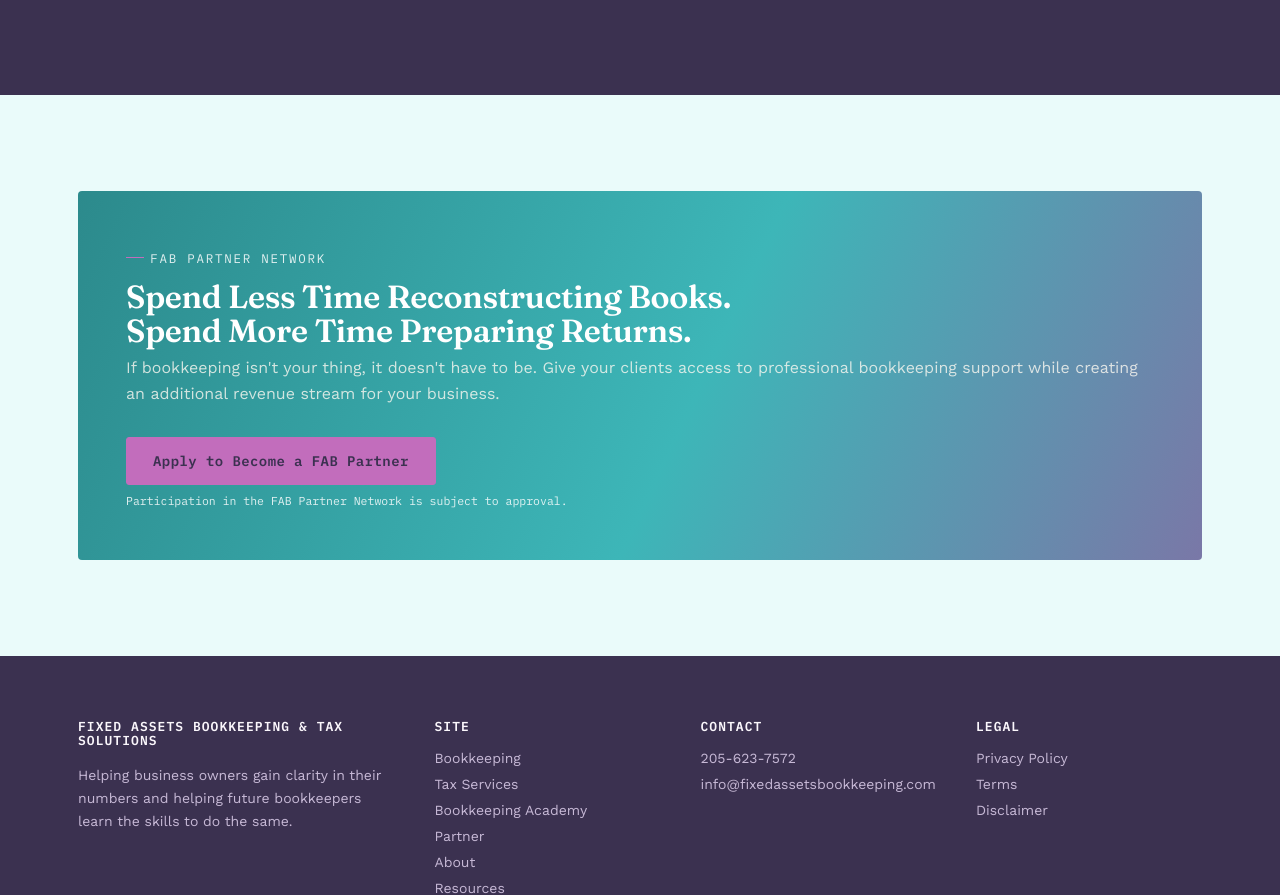
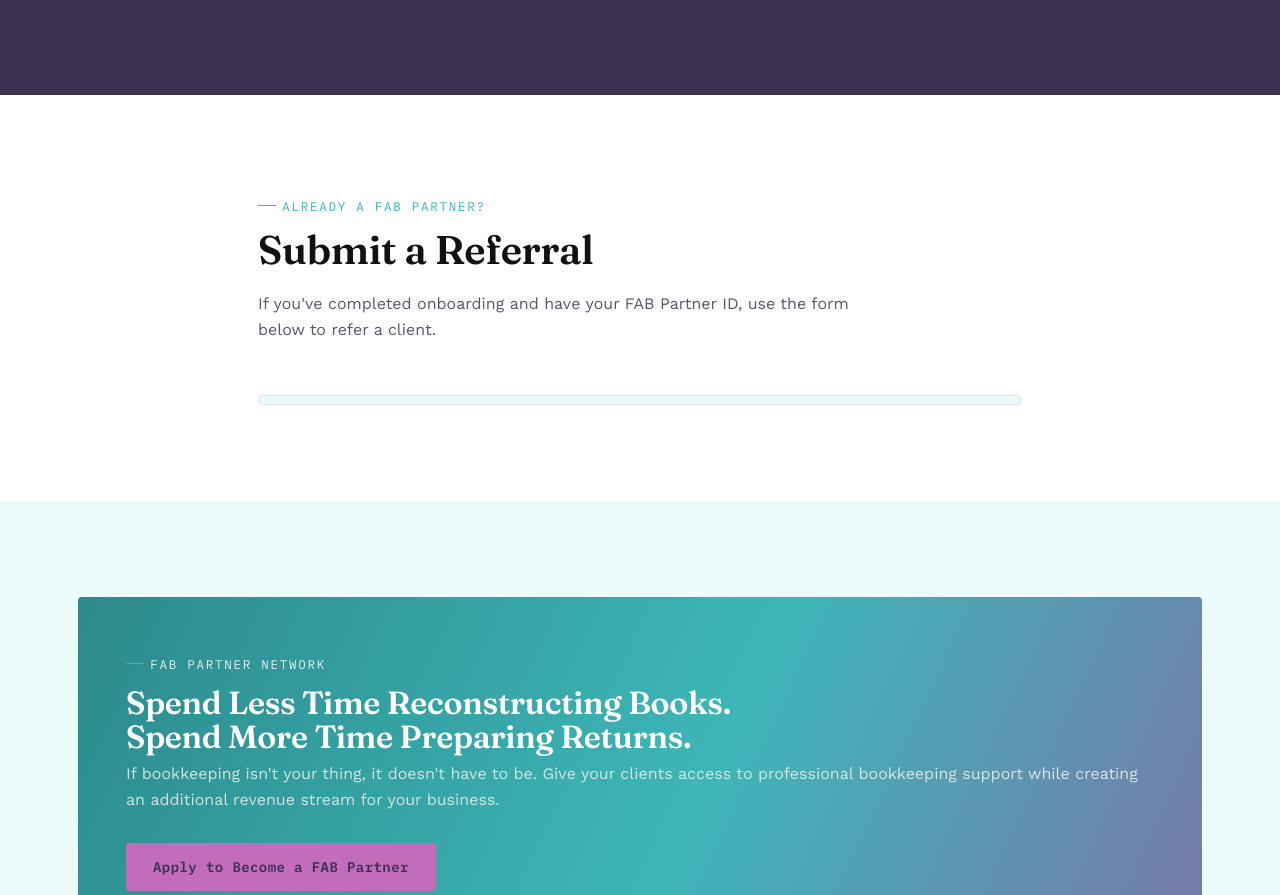
Before and after one commit to arnikaaddison/Fixedassetsbookkeeping, a plain HTML site: page partner.html in a window 1280 px wide. Shown: the part 4120-5015 px from the top of the page. Drawn offline with nearby package versions, Linux system fonts and the light colour scheme.

Commit message:
Add files via upload

```diff
--- a/partner.html
+++ b/partner.html
@@ -185,6 +185,20 @@
   </div>
 </section>
 
+<!-- ===================== ALREADY A PARTNER ===================== -->
+<section class="section-paper">
+  <div class="container" style="max-width:820px;">
+    <div class="section-head reveal">
+      <span class="eyebrow">Already a FAB Partner?</span>
+      <h2>Submit a Referral</h2>
+      <p>If you've completed onboarding and have your FAB Partner ID, use the form below to refer a client.</p>
+    </div>
+    <div class="reveal" style="border:1px solid var(--line); border-radius:6px; overflow:hidden; background:var(--paper-2); padding:4px;">
+      <script type="text/javascript" src="https://www.jotform.com/jsform/262377083025052"></script>
+    </div>
+  </div>
+</section>
+
 <!-- ===================== FINAL CTA ===================== -->
 <section class="section-alt">
   <div class="container">
```
